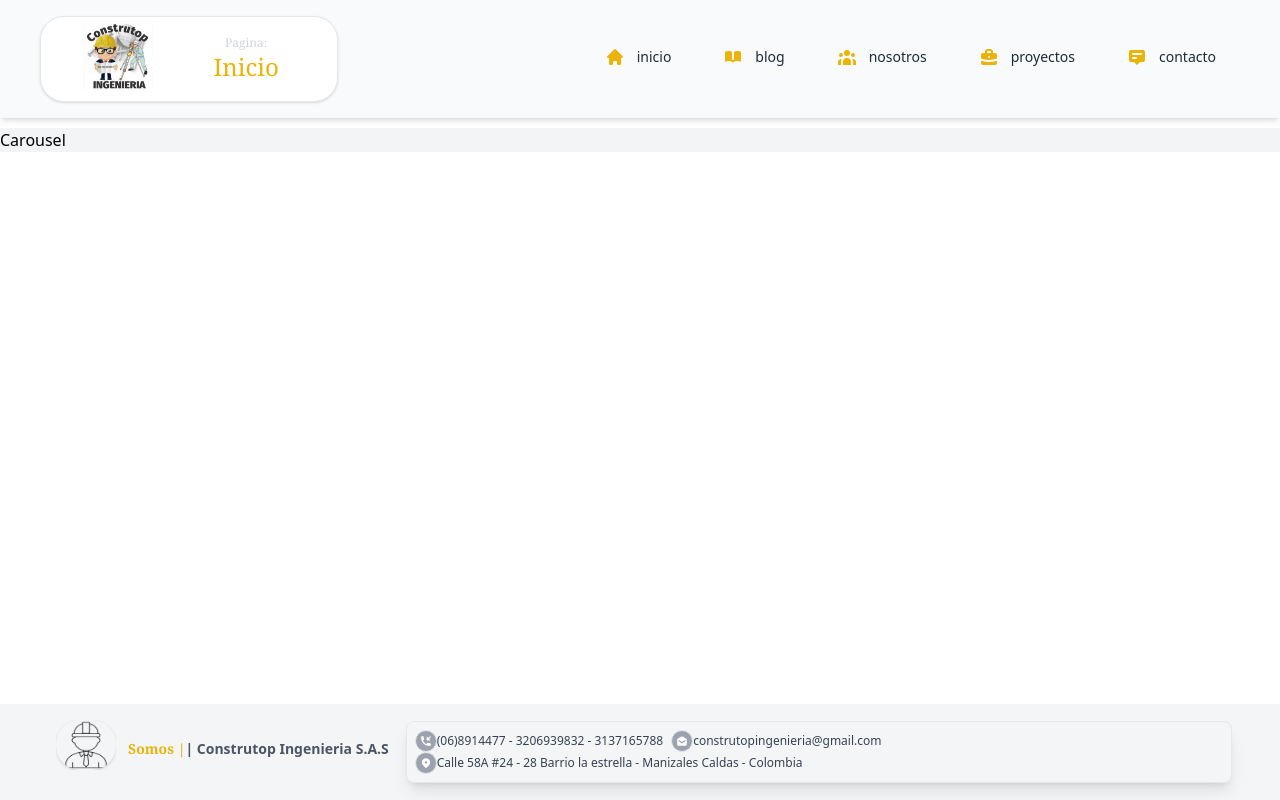
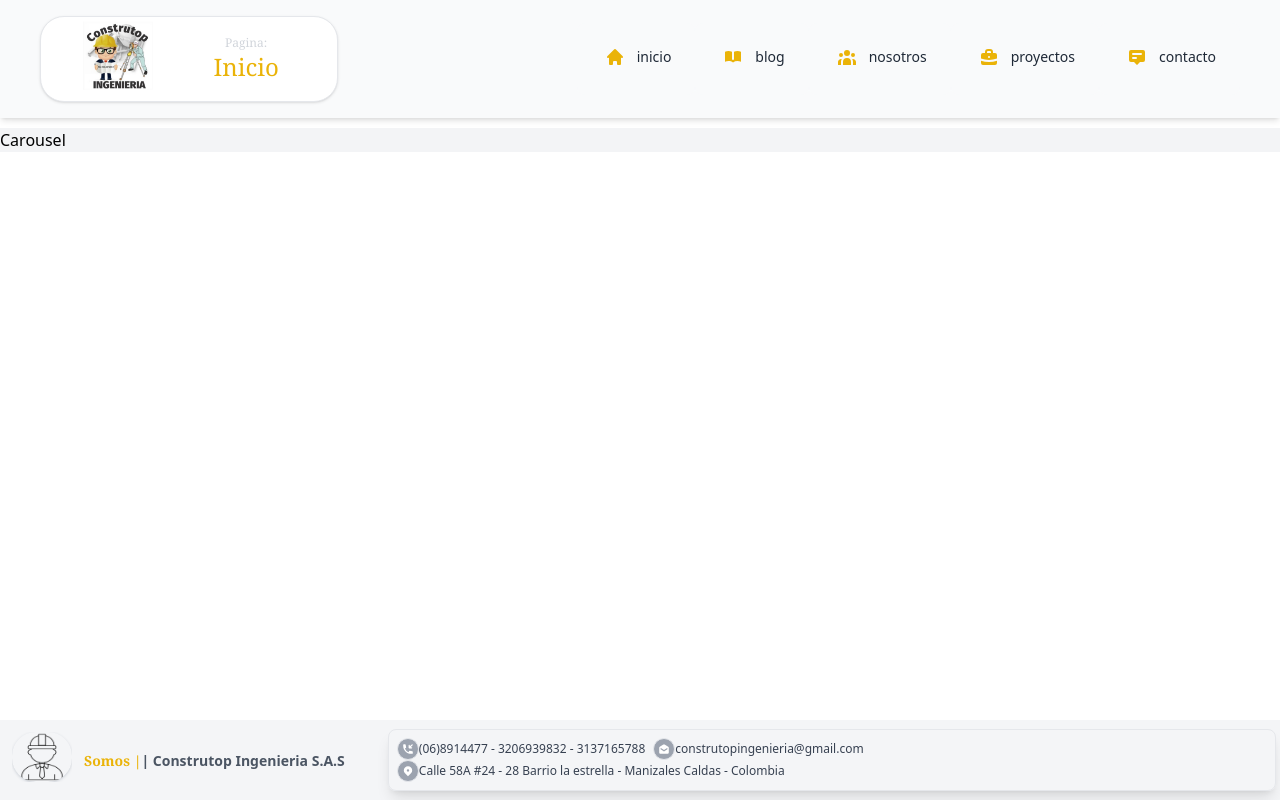
Before and after one commit to MCLRDRI15/construtop-Ingenieria, a Next.js app: page / in a window 1280 px wide. Built offline with nearby package versions, Linux system fonts and the light colour scheme.

Commit message:
Update Footer.tsx

```diff
--- a/src/components/footer/Footer.tsx
+++ b/src/components/footer/Footer.tsx
@@ -10,8 +10,8 @@ import construtop from "../../assets/footerImage.png";
 const CustomFooter = () => {
   return (
     <footer className="bg-gray-100 text-white">
-      <div className="md:flex md:justify-between md: items-center sm:px-12 px-4 bg-[#ffffff19] py-2">
-        <div className="flex sm:w-96 items-center p-2 mb-2">
+      <div className="md:flex md:justify-between md:items-center sm:px-12 px-4 bg-[#ffffff19] md:p-1">
+        <div className="flex sm:w-96 items-center p-2">
           <div className="rounded-lg mr-3">
             <Image
               height={50}
```
